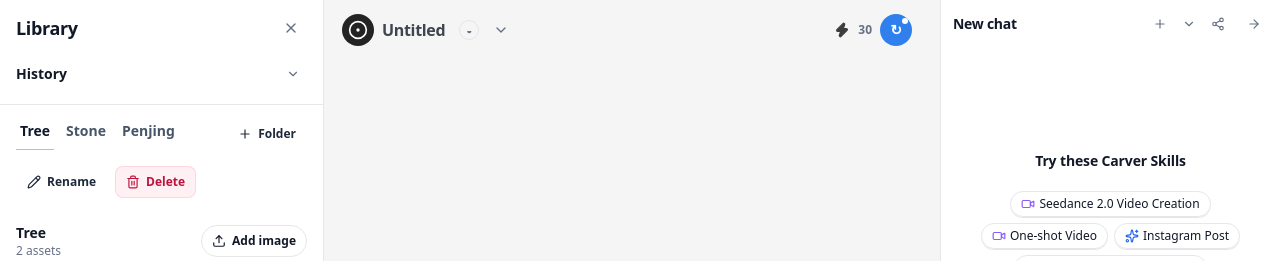
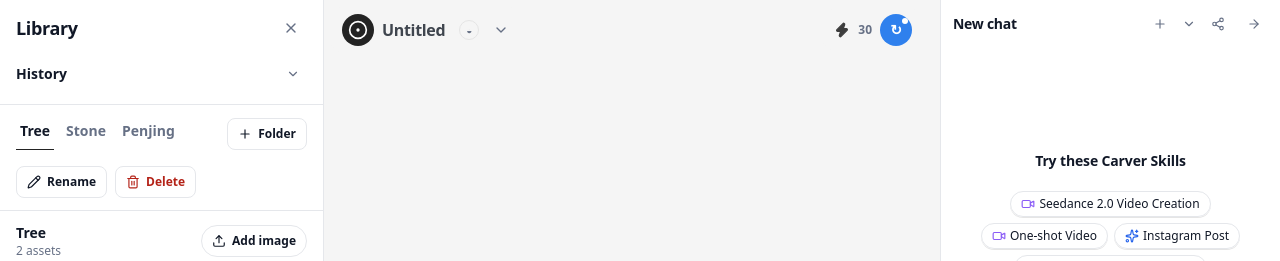
Before and after one commit to nghiaiuh/Carver-AI, a Next.js app in the folder apps/web/: page /canvas in a window 1280 px wide. Shown: the top 261 px of the page. Built offline with nearby package versions, Linux system fonts and the light colour scheme.

Commit message:
fix: color theme of LibraryFolderTabs

```diff
--- a/apps/web/app/canvas/components/LibraryFolderTabs.tsx
+++ b/apps/web/app/canvas/components/LibraryFolderTabs.tsx
@@ -23,7 +23,7 @@ export default function LibraryFolderTabs({
   const activeFolder = folders.find((folder) => folder.id === activeFolderId) ?? null;
 
   return (
-    <div className="border-b border-white/10 px-4 pb-3 pt-2">
+    <div className="border-b border-[var(--canvas-theme-border)] px-4 pb-3 pt-2">
       <div className="flex items-center justify-between gap-3">
         <div className="flex min-w-0 flex-1 items-center gap-2 overflow-x-auto pb-1">
           {folders.map((folder) => {
@@ -35,7 +35,9 @@ export default function LibraryFolderTabs({
                 onClick={() => onSelectFolder(folder.id)}
                 className={[
                   "shrink-0 border-b px-1 py-2 text-sm font-semibold transition",
-                  active ? "border-sky-300 text-slate-900" : "border-transparent text-slate-600 hover:text-slate-900",
+                  active
+                    ? "border-[var(--canvas-theme-active)] text-[var(--canvas-theme-text)]"
+                    : "border-transparent text-[var(--canvas-theme-text-muted)] hover:text-[var(--canvas-theme-text)]",
                 ].join(" ")}
                 title={folder.title}
               >
@@ -47,7 +49,7 @@ export default function LibraryFolderTabs({
         <button
           type="button"
           onClick={onCreateFolder}
-          className="inline-flex h-8 items-center gap-1.5 rounded-lg border border-white/10 bg-white/[0.03] px-2.5 text-xs font-semibold text-slate-800 transition hover:bg-white/[0.08] disabled:cursor-not-allowed disabled:opacity-50"
+          className="inline-flex h-8 items-center gap-1.5 rounded-lg border border-[var(--canvas-theme-border)] bg-[var(--canvas-theme-surface-panel)] px-2.5 text-xs font-semibold text-[var(--canvas-theme-text)] transition hover:bg-[var(--canvas-theme-hover)] disabled:cursor-not-allowed disabled:opacity-50"
         >
           <Plus className="h-3.5 w-3.5" aria-hidden="true" />
           Folder
@@ -59,7 +61,7 @@ export default function LibraryFolderTabs({
           type="button"
           onClick={onRenameFolder}
           disabled={!activeFolder}
-          className="inline-flex h-8 items-center gap-1.5 rounded-lg border border-white/10 bg-white/[0.03] px-2.5 text-xs font-semibold text-slate-800 transition hover:bg-white/[0.08] disabled:cursor-not-allowed disabled:opacity-50"
+          className="inline-flex h-8 items-center gap-1.5 rounded-lg border border-[var(--canvas-theme-border)] bg-[var(--canvas-theme-surface-panel)] px-2.5 text-xs font-semibold text-[var(--canvas-theme-text)] transition hover:bg-[var(--canvas-theme-hover)] disabled:cursor-not-allowed disabled:opacity-50"
         >
           <Pencil className="h-3.5 w-3.5" aria-hidden="true" />
           Rename
@@ -68,7 +70,7 @@ export default function LibraryFolderTabs({
           type="button"
           onClick={onDeleteFolder}
           disabled={!activeFolder}
-          className="inline-flex h-8 items-center gap-1.5 rounded-lg border border-rose-400/20 bg-rose-400/10 px-2.5 text-xs font-semibold text-rose-700 transition hover:bg-rose-400/15 disabled:cursor-not-allowed disabled:opacity-50"
+          className="inline-flex h-8 items-center gap-1.5 rounded-lg border border-[var(--canvas-theme-border)] bg-[var(--canvas-theme-surface-panel)] px-2.5 text-xs font-semibold text-[#B42318] transition hover:bg-[var(--canvas-theme-hover)] disabled:cursor-not-allowed disabled:opacity-50"
         >
           <Trash2 className="h-3.5 w-3.5" aria-hidden="true" />
           Delete
```
